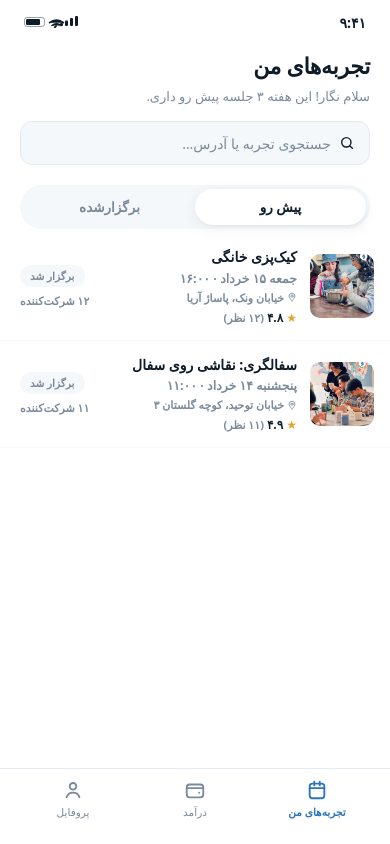
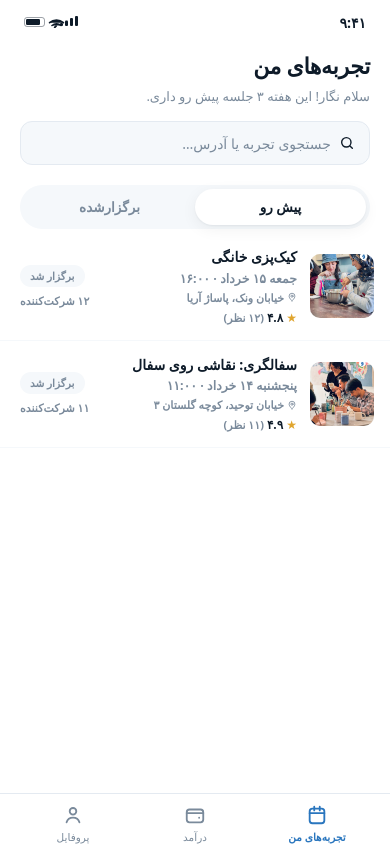
Before and after one commit to alisinafakhraei-pixel/vadostan-host-demo, a plain HTML site: page index.html in a window 390 px wide. Drawn offline with Linux system fonts and the light colour scheme; a small style sheet from the web is missing.

Commit message:
Fix bottom nav: position fixed on mobile

```diff
--- a/index.html
+++ b/index.html
@@ -204,15 +204,23 @@ body {
 
 /* ── Bottom Nav ── */
 .vd-nav {
-  position: absolute;
+  position: fixed;
   bottom: 0; left: 0; right: 0;
-  height: 76px;
+  height: auto;
   border-top: 1px solid var(--vd-line);
   background: rgba(255,255,255,.97);
+  backdrop-filter: blur(12px);
+  -webkit-backdrop-filter: blur(12px);
   display: grid;
   grid-template-columns: 1fr 1fr 1fr;
-  padding: 10px 12px 20px;
-  flex: none;
+  padding: 10px 12px env(safe-area-inset-bottom, 16px);
+  z-index: 50;
+}
+@media (min-width: 500px) {
+  .vd-nav {
+    position: absolute;
+    bottom: 0; left: 0; right: 0;
+  }
 }
 .nav-item {
   display: flex; flex-direction: column; align-items: center; gap: 4px;
```
